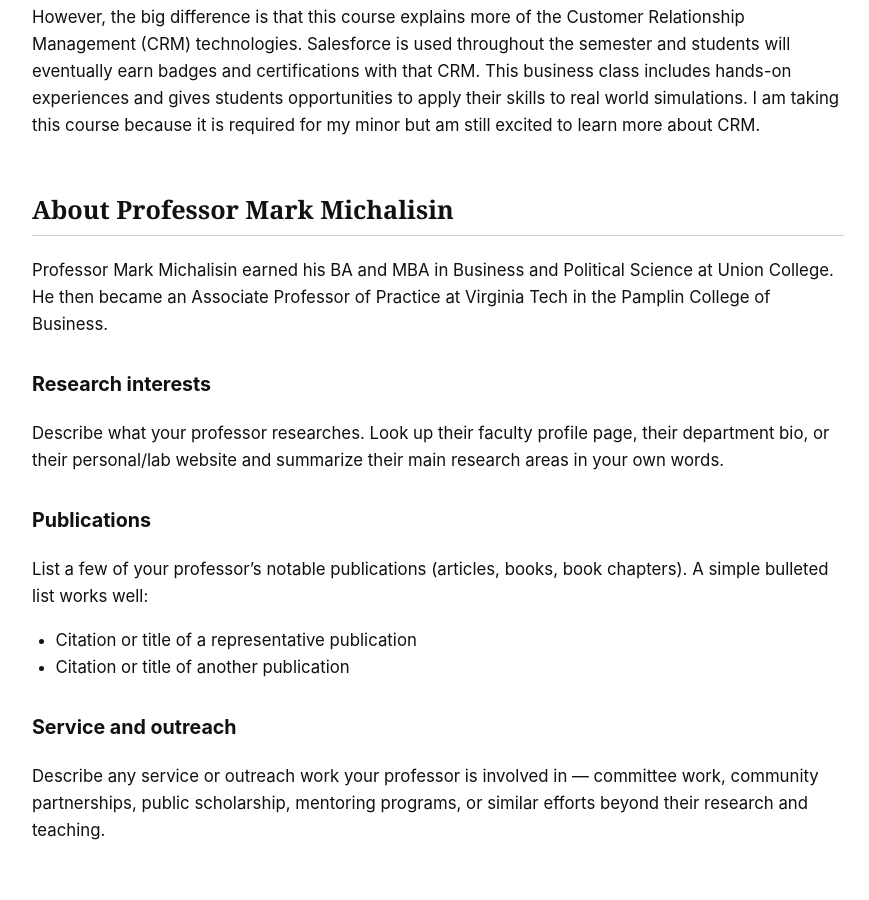
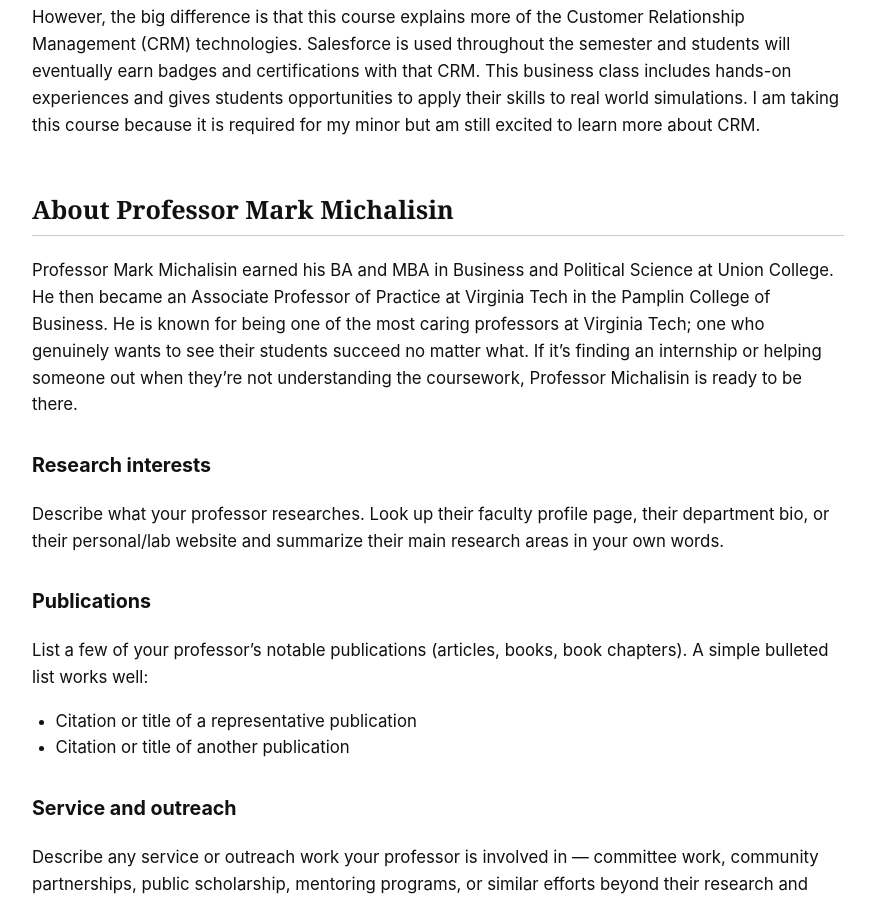
Before and after one commit to annaolszowy27/myawesomesemester, a Jekyll site: the page built from _courses/course-05.md, in a window 1280 px wide and 900 px high, scrolled down 470 px. Shown: the whole window, without its empty margins (202-1071 px from the left). Built offline with Jekyll 4.4.1, drawn with Linux system fonts in a browser that asks for light colours.

Commit message:
Update course-05.md

```diff
--- a/_courses/course-05.md
+++ b/_courses/course-05.md
@@ -16,7 +16,8 @@ Similar to Principles of Professional Selling, Sales Technology explains the pro
 
 ## About Professor Mark Michalisin
 
-Professor Mark Michalisin earned his BA and MBA in Business and Political Science at Union College. He then became an Associate Professor of Practice at Virginia Tech in the Pamplin College of Business.
+Professor Mark Michalisin earned his BA and MBA in Business and Political Science at Union College. He then became an Associate Professor of Practice at Virginia Tech in the Pamplin College of Business. He is known for being one of the most caring professors at Virginia Tech; one who genuinely wants to see their students succeed no matter what. If it's finding an internship or helping someone out when they're not understanding the coursework, Professor Michalisin is ready to be there.
+
 
 ### Research interests
 
```
